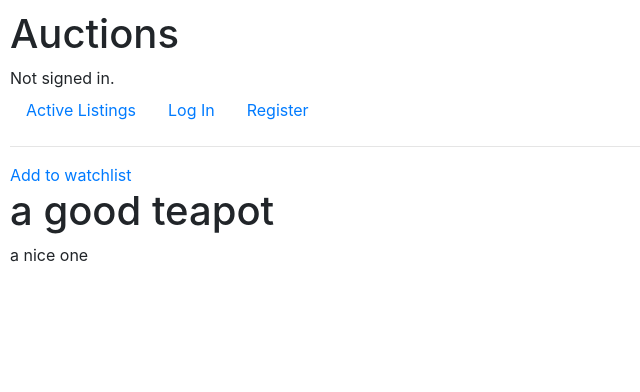
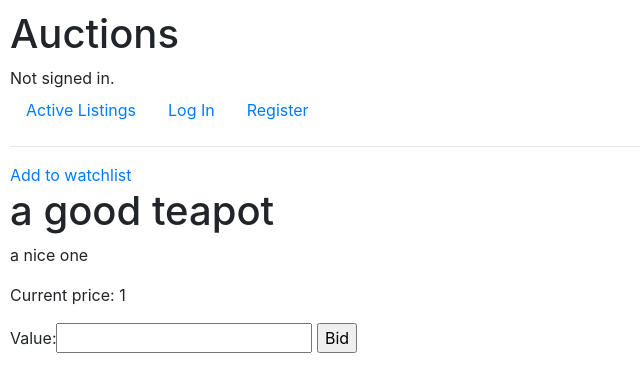
Before and after one commit to MaxLisniak/commerce, a Django app: page /listing/5 in a window 1280 px wide. Shown: the top 392 px of the page, without its empty margins (0-640 px from the left). Run offline with Django 3.2, Linux system fonts and the light colour scheme; data comes from the database, SQL or seed files in the repository; both versions use the stored data as it was after the commit; some libraries are stand-ins or nearby versions.

Commit message:
making and watching bids

```diff
--- a/auctions/models.py
+++ b/auctions/models.py
@@ -1,7 +1,10 @@
 from django.contrib.auth.models import AbstractUser
+from django.core import validators
 from django.db import models
 from django.db.models.fields.related import ForeignKey
 from django.core.validators import MinValueValidator
+from django.core.exceptions import ValidationError
+from django.utils.translation import gettext_lazy as _
 
 class User(AbstractUser):
     watchlist = models.ManyToManyField('Listing', blank=True, related_name="users_watching")
@@ -22,6 +25,9 @@ class Listing(models.Model):
     category = models.ForeignKey(Category, on_delete=models.SET_NULL, related_name="listings", null=True, blank=True)
     owner = models.ForeignKey(User,related_name="listings", on_delete=models.CASCADE)
 
+    def highest_bid(self):
+        return self.bids.order_by("-value").first()
+
     def __str__(self):
         return f"{self.title}({self.description[0:32]}) by {self.owner}"
 
@@ -34,10 +40,20 @@ class Comment(models.Model):
     def __str__(self):
         return f"{self.user}: '{self.text[0:32]}' at {self.listing}"
 
+
 class Bid(models.Model):
     value = models.IntegerField()
     user = models.ForeignKey(User, on_delete=models.CASCADE, related_name="bids")
     listing = models.ForeignKey(Listing, on_delete=models.CASCADE, related_name="bids")
 
+    def clean(self):
+        highest_bid = self.listing.highest_bid()
+        if highest_bid:
+            if self.value <= highest_bid.value:
+                raise ValidationError(_('Your bid must be higher than the current one.'))
+        else:
+            if self.value < self.listing.starting_price:
+                raise ValidationError(_('Your bid must not be lower than the starting one.'))
+
     def __str__(self):
         return f"{self.value} by {self.user} at {self.listing}"
--- a/auctions/templates/auctions/listing.html
+++ b/auctions/templates/auctions/listing.html
@@ -8,4 +8,27 @@
     {% endif %}
     <h1>{{ listing.title }}</h1>
     <p>{{ listing.description }}</p>
+    <p>Current price:
+        {% if listing.highest_bid %}
+            {{ listing.highest_bid.value }}
+        {% else %}
+            {{ listing.starting_price }}
+        {% endif %}
+    </p>
+    {% if user == listing.owner %}
+        <h2>Bids:</h2>
+        <ul>
+            {% for bid in bids %}
+            <li>{{ bid.value }} by {{ bid.user }}</li>
+            {% empty %}
+            <li>No bids yet</li>
+            {% endfor %}
+        </ul>
+    {% else %}
+    <form action="{% url 'listing' listing.id %}" method="POST">
+        {% csrf_token %}
+        {{ form }}
+        <input type="submit" value="Bid">
+    </form>
+    {% endif %}
 {% endblock %}
--- a/auctions/views.py
+++ b/auctions/views.py
@@ -114,15 +114,39 @@ def new_listing(request):
             "form": form
         })
 
+class BidForm(ModelForm):
+    class Meta:
+        model = Bid
+        fields = ["value", "user", "listing"]
+        widgets = {
+            'user': forms.HiddenInput(),
+            'listing': forms.HiddenInput()}
+
 def listing(request, id):
     try:
         listing = Listing.objects.get(pk=id)
     except Listing.DoesNotExist:
         return render(request, "auctions/404.html")
-    # watchlist = request.user
+    if request.method == "POST":
+        data = {
+            "value": request.POST.get("value"),
+            "user": request.user,
+            "listing": listing,
+        }
+        form = BidForm(data)
+        if form.is_valid():
+            form.save()
+            return HttpResponseRedirect(reverse('listing', args=[id]))
+        else:
+            return render(request, "auctions/listing.html", {
+                "listing": listing,
+                "form": form,
+                "bids": listing.bids.order_by('-value').all()
+            })
     return render(request, "auctions/listing.html", {
         "listing": listing,
-        # "watchlist": watchlist,
+        "form": BidForm(),
+        "bids": listing.bids.order_by('-value').all()
     })
 
 @login_required
```
Also changed, not shown: db.sqlite3.
